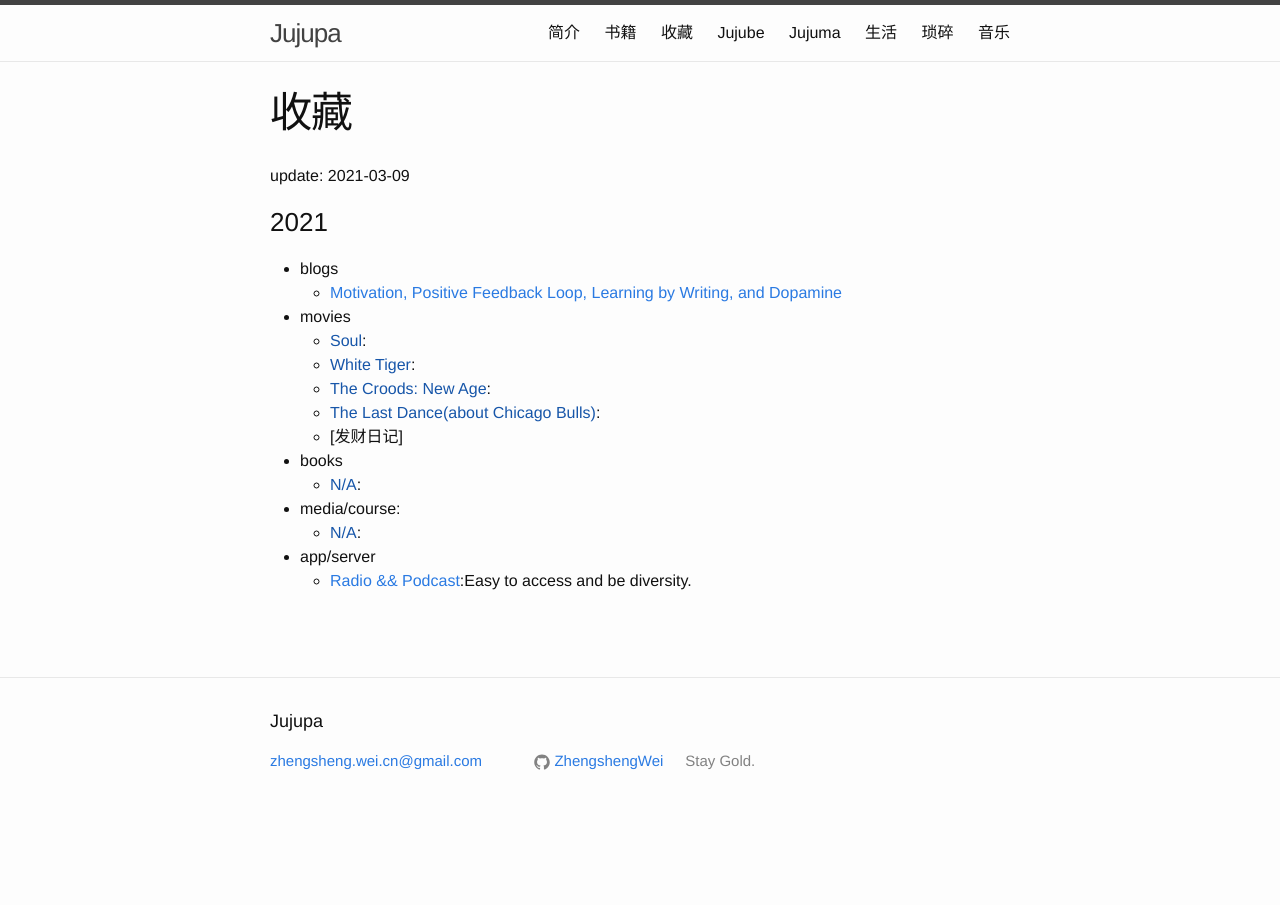
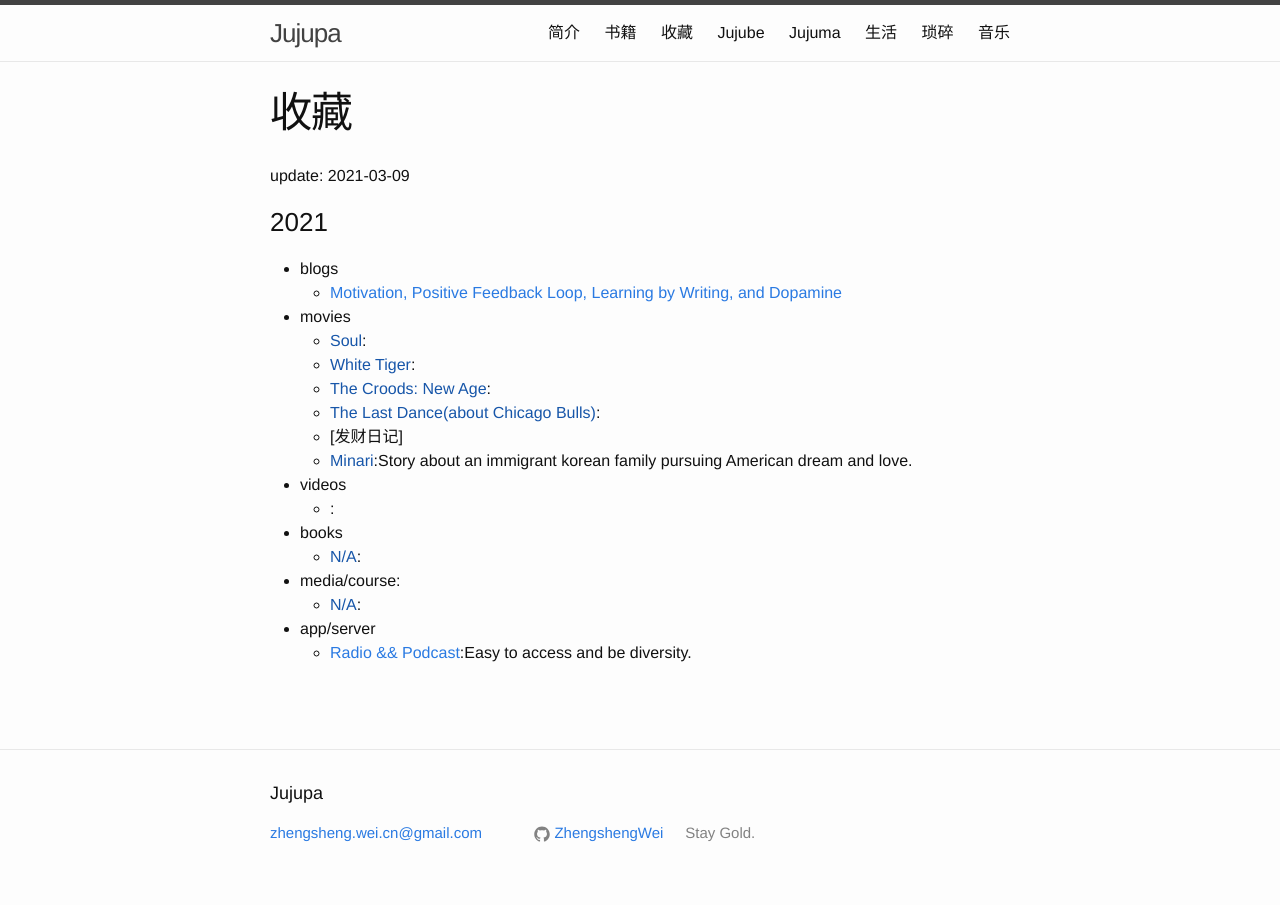
Before and after one commit to ZhengshengWei/zhengshengwei.github.io, a Jekyll site: the page built from collection.md, in a window 1280 px wide. Built offline with Jekyll 4.4.1, drawn with Linux system fonts in a browser that asks for light colours; comment, search, counter and statistics services are not loaded.

Commit message:
update collection

```diff
--- a/collection.md
+++ b/collection.md
@@ -16,6 +16,9 @@ update: 2021-03-09
   - [The Croods: New Age]():
   - [The Last Dance(about Chicago Bulls)]():
   - [发财日记]
+  - [Minari]():Story about an immigrant korean family pursuing American dream and love.
++ videos
+  - []():
 + books
   - [N/A]():
 + media/course:
```
